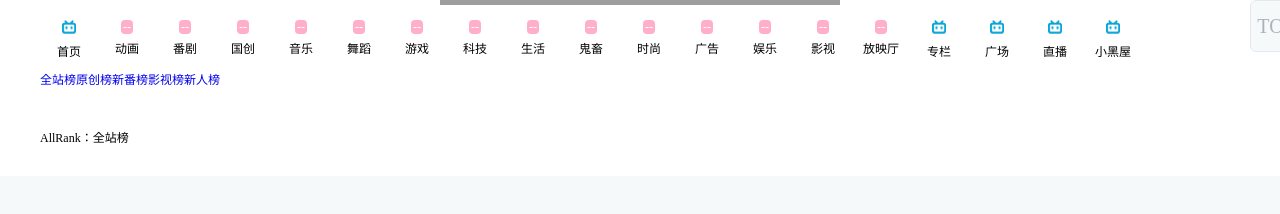
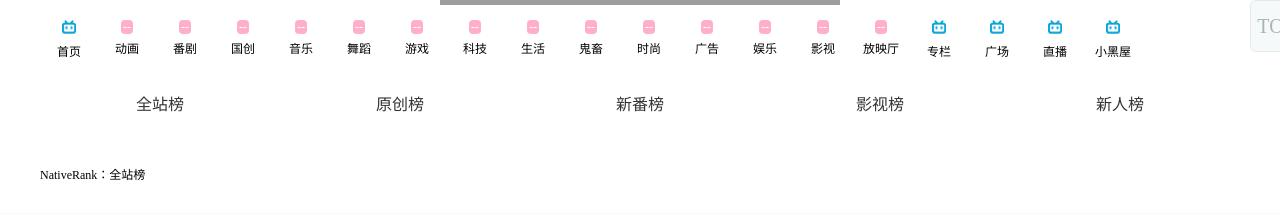
Before and after one commit to gayligayli-team/gay-pc, a React (Create React App) app: page /gayligayli/ranking in a window 1280 px wide. Shown: the part 165-379 px from the top of the page. Built offline with nearby package versions, Linux system fonts and the light colour scheme; no server answers; grey boxes are pictures that could not be loaded.

Commit message:
调试【排行页面】

```diff
--- a/src/api/action.js
+++ b/src/api/action.js
@@ -55,6 +55,11 @@
 	type: 'LOADING_BANGUMI_LIST'
 }
 
+// ranking
+const update_ranking = {
+	type: 'UPDATE_RANKING'
+}
+
 // video
 const update_video_info = {
 	type: 'LOADING_VIDEO_INFO'
@@ -70,4 +75,5 @@
 	update_bangumi_list,
 
 	update_video_info,
+	update_ranking,
 }
--- a/src/api/reducers/rank.js
+++ b/src/api/reducers/rank.js
@@ -1,12 +1,12 @@
 export const rank = function(state = {
-	rankList: {},
+	rankingList: [],
 }, action){
 	const { type, data } = action;
 	switch (type){
-		case 'LOADING_RANK_LIST':
+		case 'UPDATE_RANKING':
 			return {
 				...state,
-				rankList: data,
+				rankingList: data,
 			}
 
 		default:
--- a/src/api/store.js
+++ b/src/api/store.js
@@ -1,15 +1,14 @@
-import {
-	createStore,
-	combineReducers,
-} from 'redux'
+import { createStore, combineReducers } from 'redux'
 
 import * as home from './reducers/home'
 import * as video from './reducers/video'
+import * as rank from './reducers/rank'
 
 let store = createStore(
 	combineReducers({
 		...home,
-		...video
+		...video,
+		...rank,
 	}),
 );
 
--- a/src/static/css/rank.css
+++ b/src/static/css/rank.css
@@ -0,0 +1,14 @@
+.rank_menu a{
+	display: inline-block;
+	margin: 15px 30px 0;
+	width: 180px;
+	height: 40px;
+	line-height: 40px;
+	font-size: 16px;
+	color: #333;
+	text-align: center;
+}
+.rank_menu a.active{
+	color: #00a1d6;
+	border-bottom: 2px solid #00a1d6;
+}
--- a/src/view/home.js
+++ b/src/view/home.js
@@ -9,7 +9,7 @@
 import HomeMain from './main/home_main'
 import VideoRoom from './main/video_main'
 
-import RankList from './main/rank_list'
+import RankList from './main/rank'
 import Search from './main/search'
 
 
--- a/src/view/main/rank_list.js
+++ b/src/view/main/rank.js
@@ -20,6 +20,20 @@
 // mapDispatchToProps
 function mapDispatchToProps(dispatch){
 	return {
+		queryRankList: type => {
+			api({
+				url:'ranking',
+				data: {
+					type
+				}
+			})
+			.then(res => {
+				return dispatch({
+					...action.update_ranking,
+					data: res.data.list
+				})
+			})
+		},
 	}
 }
 
@@ -27,23 +41,28 @@
 // 内容
 class RankMain extends Component{
 	componentDidMount(){
+		let arr = ['/ranking/all', '/ranking/origin', '/ranking/bangumi', '/ranking/cinema', '/ranking/rookie'];
+		let n = arr.indexOf(this.props.location.pathname)+1;
 		const {
+			queryRankList
 		} = this.props
 		// 加载列表
+		queryRankList(n);
 	}
 	render(){
 		const {
+			// rankingList
 		} = this.props
 		return (
 			<div>
 				<div className="main">
 					{/* rank-nav */}
-					<div>
-						<Link to='/ranking/all'>全站榜</Link>
-						<Link to='/ranking/origin'>原创榜</Link>
-						<Link to='/ranking/bangumi'>新番榜</Link>
-						<Link to='/ranking/cinema'>影视榜</Link>
-						<Link to='/ranking/rookie'>新人榜</Link>
+					<div className="rank_menu">
+						<Link to='/ranking/all' className={this.props.location.pathname==='/ranking/all'?"active":""}>全站榜</Link>
+						<Link to='/ranking/origin' className={this.props.location.pathname==='/ranking/origin'?"active":""}>原创榜</Link>
+						<Link to='/ranking/bangumi' className={this.props.location.pathname==='/ranking/bangumi'?"active":""}>新番榜</Link>
+						<Link to='/ranking/cinema' className={this.props.location.pathname==='/ranking/cinema'?"active":""}>影视榜</Link>
+						<Link to='/ranking/rookie' className={this.props.location.pathname==='/ranking/rookie'?"active":""}>新人榜</Link>
 					</div>
 					{/* rank-list */}
 					<Switch>
@@ -72,7 +91,7 @@
 	render(){
 		return (
 			<div>
-				AllRank：全站榜
+				NativeRank：全站榜
 			</div>
 		)
 	}
```
